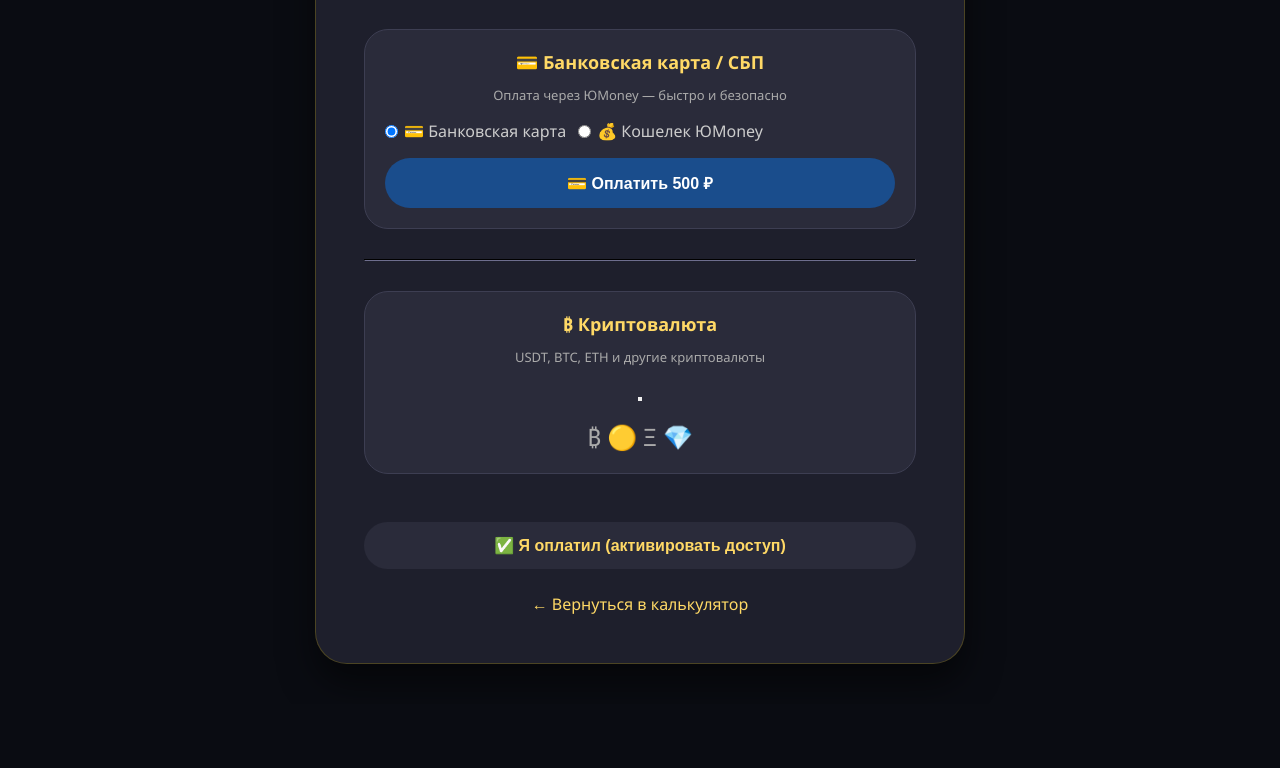
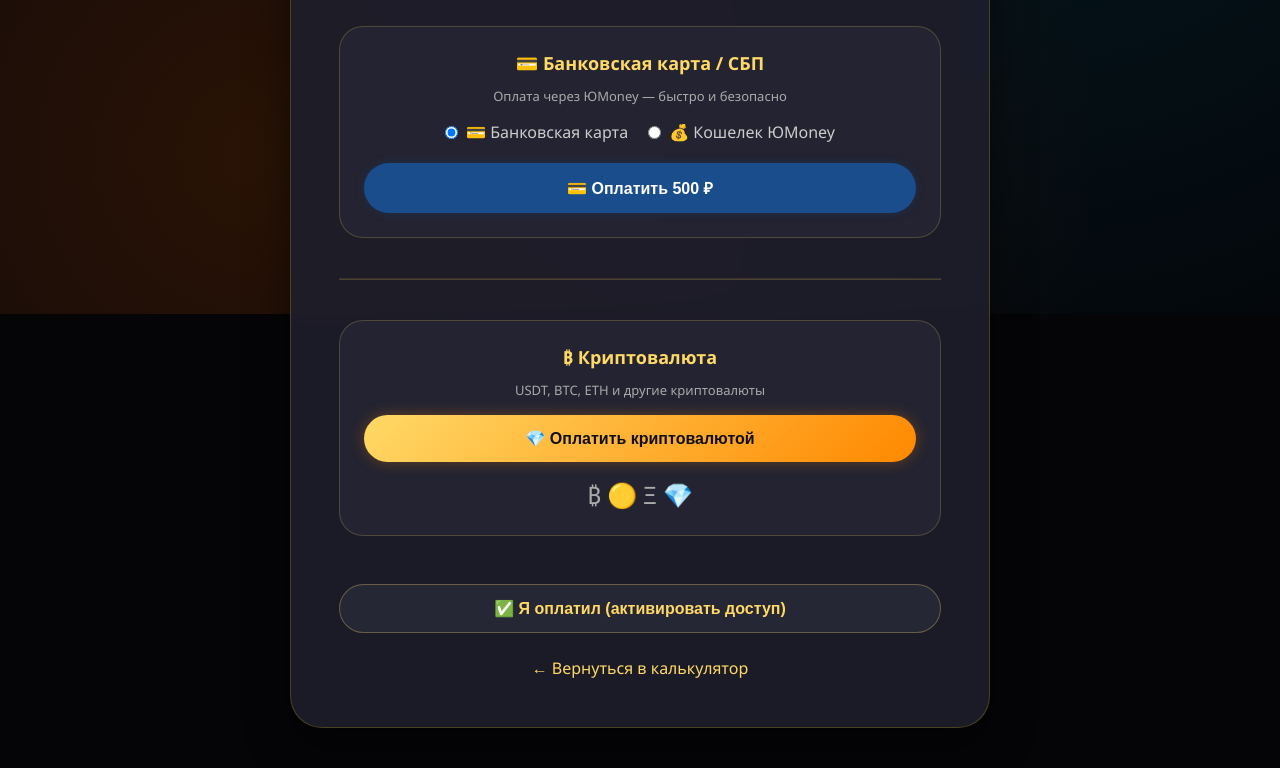
Before and after one commit to SUBURASHI/fortnite-landing-calculator, a website: page public/checkout.html in a window 1280 px wide. Shown: the part 486-1254 px from the top of the page. Before the commit the page ends 1190 px from the top, so only its background shows below. Drawn offline with Linux system fonts and the light colour scheme; a script that the page names is missing.

Commit message:
Update checkout.html

```diff
--- a/public/checkout.html
+++ b/public/checkout.html
@@ -2,8 +2,8 @@
 <html lang="ru">
 <head>
     <meta charset="UTF-8">
-    <meta name="viewport" content="width=device-width, initial-scale=1.0">
-    <title>Премиум подписка — Fortnite Landing Calculator</title>
+    <meta name="viewport" content="width=device-width, initial-scale=1.0, user-scalable=no">
+    <title>Премиум подписка — Fortnite Landing</title>
     <style>
         * {
             margin: 0;
@@ -11,30 +11,54 @@
             box-sizing: border-box;
         }
         body {
-            background: #0a0c12;
-            font-family: 'Segoe UI', Roboto, sans-serif;
+            background: #050508;
+            font-family: 'Poppins', 'Segoe UI', Roboto, sans-serif;
             min-height: 100vh;
             display: flex;
             justify-content: center;
             align-items: center;
             padding: 40px;
+            position: relative;
+        }
+        body::before {
+            content: '';
+            position: fixed;
+            top: 0;
+            left: 0;
+            width: 100%;
+            height: 100%;
+            background: radial-gradient(circle at 20% 80%, rgba(255, 100, 0, 0.15) 0%, rgba(0, 0, 0, 0) 70%),
+                        radial-gradient(circle at 80% 20%, rgba(0, 200, 255, 0.1) 0%, rgba(0, 0, 0, 0) 70%);
+            pointer-events: none;
+            z-index: 0;
         }
         .premium-container {
-            max-width: 650px;
+            max-width: 700px;
             width: 100%;
+            position: relative;
+            z-index: 1;
         }
         .premium-card {
-            background: #1e1f2c;
+            background: rgba(30, 31, 44, 0.9);
+            backdrop-filter: blur(12px);
             border-radius: 32px;
             padding: 48px;
-            box-shadow: 0 20px 35px rgba(0,0,0,0.5);
+            box-shadow: 0 20px 40px rgba(0,0,0,0.5);
             text-align: center;
-            border: 1px solid rgba(255,215,0,0.2);
+            border: 1px solid rgba(255, 215, 0, 0.2);
         }
         h1 {
-            color: #ffd966;
             font-size: 32px;
+            font-weight: 800;
+            background: linear-gradient(135deg, #ffd966 0%, #ff8800 100%);
+            -webkit-background-clip: text;
+            background-clip: text;
+            color: transparent;
             margin-bottom: 16px;
+        }
+        .subtitle {
+            color: #aaa;
+            font-size: 14px;
         }
         .price {
             font-size: 48px;
@@ -70,10 +94,15 @@
             margin: 32px 0;
         }
         .payment-method {
-            background: #2a2b3a;
+            background: rgba(42, 43, 58, 0.6);
             border-radius: 24px;
-            padding: 20px;
-            border: 1px solid #3d3e52;
+            padding: 24px;
+            border: 1px solid rgba(255, 217, 102, 0.2);
+            transition: 0.2s;
+        }
+        .payment-method:hover {
+            border-color: #ffd966;
+            background: rgba(42, 43, 58, 0.8);
         }
         .payment-method h3 {
             color: #ffd966;
@@ -99,28 +128,33 @@
             text-align: center;
         }
         .btn-crypto {
-            background: #ffd966;
+            background: linear-gradient(135deg, #ffd966, #ff8800);
             color: #0f0f17;
+            box-shadow: 0 0 15px rgba(255, 136, 0, 0.3);
         }
         .btn-crypto:hover {
             transform: scale(1.02);
-            background: #ffcc33;
+            box-shadow: 0 0 25px rgba(255, 136, 0, 0.5);
         }
         .btn-yoomoney {
             background: #1a4d8c;
             color: white;
+            box-shadow: 0 0 10px rgba(26, 77, 140, 0.3);
         }
         .btn-yoomoney:hover {
+            background: #1a5a9e;
             transform: scale(1.02);
-            background: #1a5a9e;
+            box-shadow: 0 0 15px rgba(26, 77, 140, 0.5);
         }
         .btn-activate {
-            background: #2a2b3a;
+            background: rgba(42, 43, 58, 0.8);
             color: #ffd966;
             margin-top: 16px;
+            border: 1px solid rgba(255, 217, 102, 0.3);
         }
         .btn-activate:hover {
-            background: #3a3b4e;
+            background: #2a2b3a;
+            transform: scale(1.02);
         }
         .crypto-icons {
             margin-top: 16px;
@@ -132,6 +166,10 @@
             margin-top: 24px;
             color: #ffd966;
             text-decoration: none;
+            transition: 0.2s;
+        }
+        .back-link:hover {
+            text-shadow: 0 0 8px rgba(255, 217, 102, 0.5);
         }
         .success-msg {
             color: #88ff88;
@@ -143,21 +181,35 @@
             display: none;
         }
         hr {
-            border-color: #2d2d3a;
-            margin: 10px 0;
+            margin: 20px 0;
+            border-color: rgba(255, 217, 102, 0.2);
+        }
+        .radio-group {
+            display: flex;
+            gap: 20px;
+            margin-bottom: 20px;
+            justify-content: center;
+        }
+        .radio-group label {
+            display: flex;
+            align-items: center;
+            gap: 8px;
+            color: #ccc;
+            cursor: pointer;
         }
         @media (max-width: 600px) {
             body { padding: 20px; }
             .premium-card { padding: 32px; }
             .price { font-size: 36px; }
+            .payment-method { padding: 16px; }
         }
     </style>
 </head>
 <body>
 <div class="premium-container">
     <div class="premium-card">
-        <h1>🎯 Премиум доступ</h1>
-        <p style="color: #aaa;">Полный калькулятор лендинга для Fortnite</p>
+        <h1>💎 ПРЕМИУМ ДОСТУП</h1>
+        <p class="subtitle">Полный калькулятор лендинга для Fortnite</p>
 
         <div class="price">
             500 ₽ <small>/ месяц</small>
@@ -178,21 +230,21 @@
                 <h3>💳 Банковская карта / СБП</h3>
                 <p>Оплата через ЮMoney — быстро и безопасно</p>
                 <form id="yoomoneyForm" method="POST" action="https://yoomoney.ru/quickpay/confirm">
-                    <input type="hidden" name="receiver" value="4100112345678910">
+                    <input type="hidden" name="receiver" value="4100119538446718">
                     <input type="hidden" name="quickpay-form" value="button">
                     <input type="hidden" name="sum" value="500">
                     <input type="hidden" name="label" value="premium_subscription">
                     <input type="hidden" name="successURL" value="https://fortnite-landing-calculator.onrender.com/success">
                     <input type="hidden" name="paymentType" id="yoomoneyPaymentType" value="AC">
-                    <div style="display: flex; gap: 12px; margin-bottom: 16px;">
-                        <label style="display: flex; align-items: center; gap: 6px; color: #ccc; cursor: pointer;">
+                    <div class="radio-group">
+                        <label>
                             <input type="radio" name="paymentTypeRadio" value="AC" checked> 💳 Банковская карта
                         </label>
-                        <label style="display: flex; align-items: center; gap: 6px; color: #ccc; cursor: pointer;">
+                        <label>
                             <input type="radio" name="paymentTypeRadio" value="PC"> 💰 Кошелек ЮMoney
                         </label>
                     </div>
-                    <button type="submit" class="btn btn-yoomoney" id="yoomoneyPayBtn">💳 Оплатить 500 ₽</button>
+                    <button type="submit" class="btn btn-yoomoney">💳 Оплатить 500 ₽</button>
                 </form>
             </div>
 
@@ -202,7 +254,7 @@
             <div class="payment-method">
                 <h3>₿ Криптовалюта</h3>
                 <p>USDT, BTC, ETH и другие криптовалюты</p>
-                <button class="cc-payment-button"></button>
+                <button class="cc-payment-button btn btn-crypto" style="background: linear-gradient(135deg, #ffd966, #ff8800);">💎 Оплатить криптовалютой</button>
                 <div class="crypto-icons">
                     ₿ 🟡 Ξ 💎
                 </div>
@@ -224,7 +276,7 @@
 <script>
     // ========== НАСТРОЙКИ ==========
     // ЮMoney: номер кошелька (ЗАМЕНИ НА СВОЙ!)
-    const YOOMONEY_RECEIVER = '4100119538446718';  // ← сюда вставь свой номер кошелька ЮMoney
+    const YOOMONEY_RECEIVER = '4100119538446718';
 
     // ========== ИНИЦИАЛИЗАЦИЯ ВИДЖЕТОВ ==========
 
```
